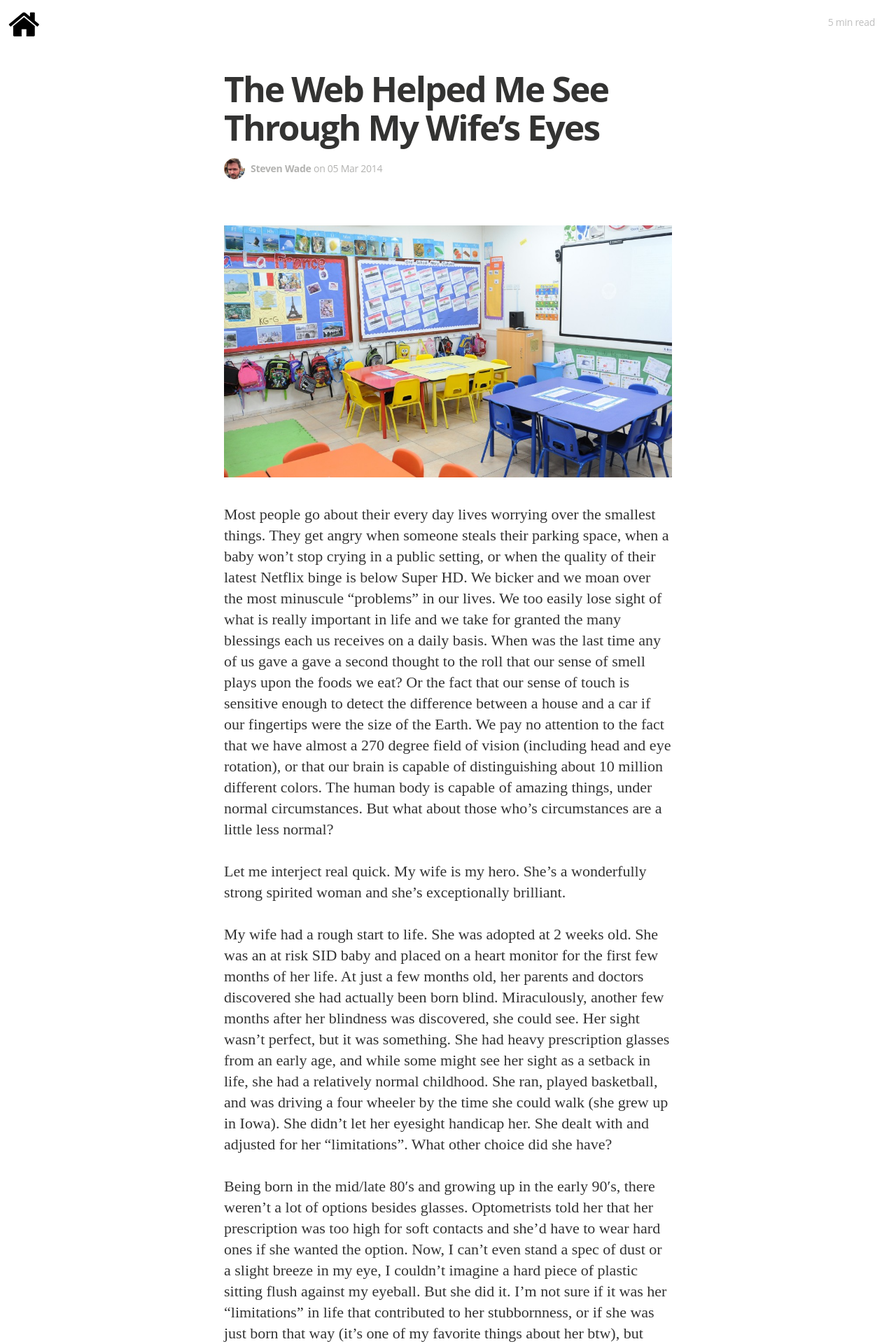
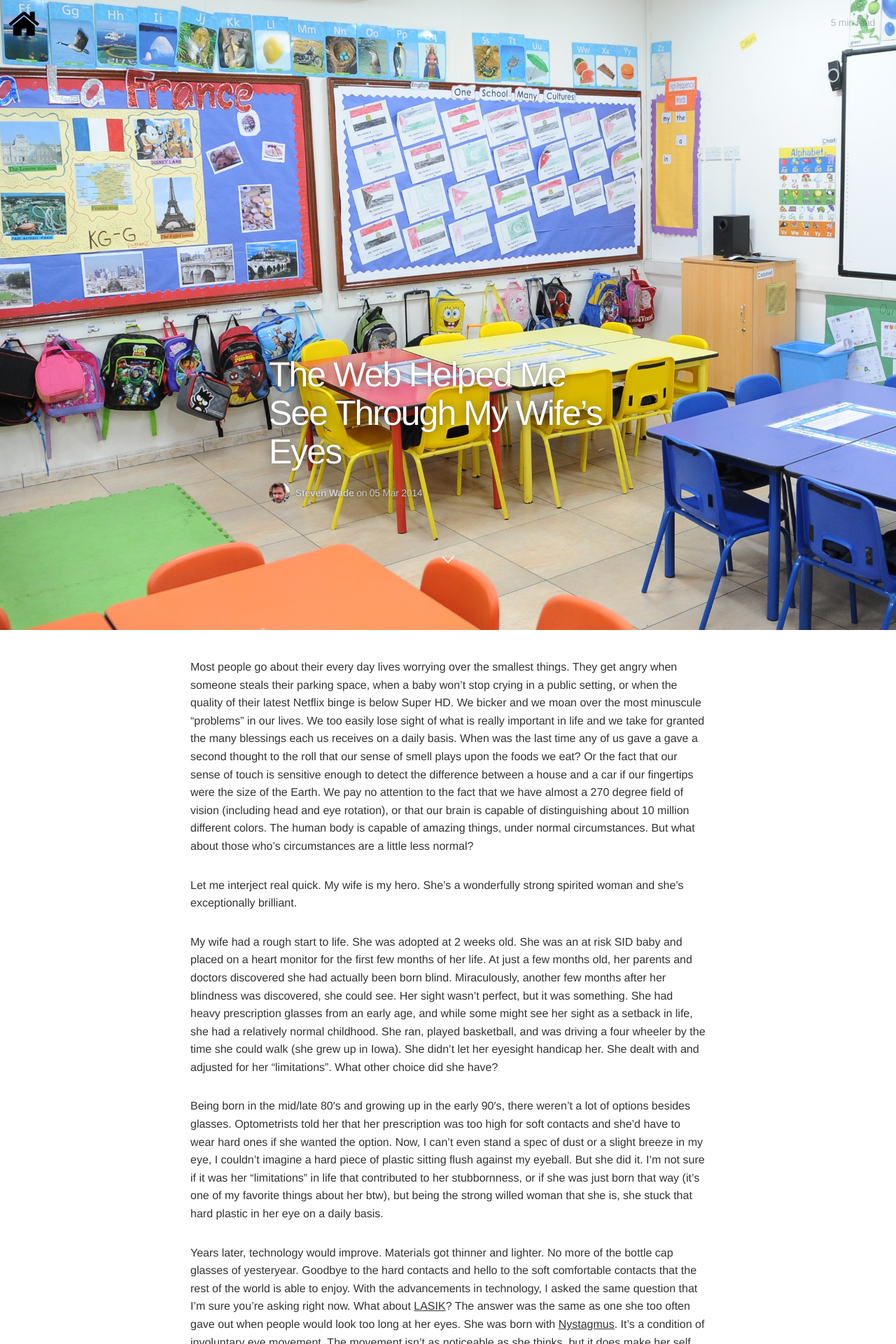
Before and after one commit to stevenwadejr/stevenwade.github.io, a Jekyll site: the page built from _posts/2014-03-05-the-web-helped-me-see-through-my-wifes-eyes.md, in a window 1280 px wide. Shown: the top 1920 px of the page at 70% size. Built offline with Jekyll 4.4.1, drawn with Linux system fonts in a browser that asks for light colours; nearby versions of some CDN libraries; some web fonts are replaced; Markdown is read by kramdown in place of the engine named in the settings; comment, search, counter and statistics services are not loaded.

Commit message:
Updated styles. Added post image to a post.

```diff
--- a/_posts/2014-03-05-the-web-helped-me-see-through-my-wifes-eyes.md
+++ b/_posts/2014-03-05-the-web-helped-me-see-through-my-wifes-eyes.md
@@ -3,8 +3,8 @@ title: 'The Web Helped Me See Through My Wife&#8217;s Eyes'
 author: Steven Wade
 layout: post
 comments: true
+image: /assets/article_images/2014-03-05-the-web-helped-me-see-through-my-wifes-eyes/classroom_0_0_0.jpg
 ---
-![](/assets/article_images/2014-03-05-the-web-helped-me-see-through-my-wifes-eyes/classroom_0_0_0-1024x576.jpg)
 
 Most people go about their every day lives worrying over the smallest things. They get angry when someone steals their parking space, when a baby won&#8217;t stop crying in a public setting, or when the quality of their latest Netflix binge is below Super HD. We bicker and we moan over the most minuscule &#8220;problems&#8221; in our lives. We too easily lose sight of what is really important in life and we take for granted the many blessings each us receives on a daily basis. When was the last time any of us gave a gave a second thought to the roll that our sense of smell plays upon the foods we eat? Or the fact that our sense of touch is sensitive enough to detect the difference between a house and a car if our fingertips were the size of the Earth. We pay no attention to the fact that we have almost a 270 degree field of vision (including head and eye rotation), or that our brain is capable of distinguishing about 10 million different colors. The human body is capable of amazing things, under normal circumstances. But what about those who&#8217;s circumstances are a little less normal?
 
--- a/css/main.sass
+++ b/css/main.sass
@@ -11,7 +11,9 @@
 $rs: 16px
 
 $font-serif: Linux Libertine
-$font-sans: Open Sans, MundoSans, "Helvetica Neue", Arial, Helvetica, sans-serif
+//$font-sans: Open Sans, MundoSans, "Helvetica Neue", Arial, Helvetica, sans-serif
+$font-sans: Helvetica, Arial, sans-serif
+$body-text-color: #333 //#4e5665
 
 
 @mixin respond-to($breakpoint)
@@ -88,7 +90,7 @@ body
 
 .blog-header
   width: 100%
-  max-width: 640px
+  max-width: 736px
   margin: 0 auto
   position: relative
   padding: 0
@@ -116,12 +118,12 @@ body
     padding: $rs*5.25 $rs $rs/2
     font-size: 50px
     text-align: center
-    font-weight: 700
+    font-weight: 300
     letter-spacing: -2px
     outline: 0
     line-height: 50px
     word-break: break-word
-    color: #333
+    color: #141823
   .blog-description
     margin: 0 0 20px
     padding: 0 $rs*2
@@ -142,7 +144,7 @@ body
 
 .content
   width: 100%
-  max-width: 640px
+  max-width: 736px
   margin: 0 auto
   @include box-sizing(border-box)
   @include respond-to(800)
@@ -154,15 +156,15 @@ body
       border-bottom: 0px
     .post-title
       letter-spacing: -0.02em
-      font-weight: 700
+      font-weight: 300
       font-style: normal
       display: block
-      font-size: 28px
+      font-size: 36px
       line-height: 1.1
       margin: 0 0
       a
         text-decoration: none
-        color: #333332
+        color: #141823
         &:hover
           text-decoration: none
     .post-excerpt
@@ -171,7 +173,7 @@ body
       font-style: normal
       font-size: 20px
       line-height: 1.3
-      color: #666665
+      color: $body-text-color
     .post-meta
       font-size: 14px
       color: #b3b3b1
@@ -274,7 +276,7 @@ body
         left: $rs
         right: $rs
     .post-title
-      font-weight: 700
+      font-weight: 300
       font-style: normal
       letter-spacing: -0.04em
       font-size: 50px
@@ -323,12 +325,12 @@ body
       font-family: $font-sans
       padding-top: 60px
     .post-title
-      font-weight: 700
+      font-weight: 300
       font-style: normal
       letter-spacing: -0.04em
-      font-size: 50px
+      font-size: 36px
       line-height: 1.1
-      color: #333332
+      color: #141823
       margin-bottom: 16px
     .author-image
       display: inline-block
@@ -355,7 +357,7 @@ body
       text-overflow: ellipsis
   .post-content
     width: 100%
-    font-family: $font-serif
+    font-family: $font-sans
     color: #333
     h1, h2, h3
       font-family: $font-sans
@@ -377,18 +379,18 @@ body
       padding-top: 31px
       margin-bottom: 4px
     p
-      font-weight: 400
+      font-weight: 300
       font-style: normal
-      font-size: 22px
-      line-height: 30px
+      font-size: 16px
+      line-height: 1.6em
       margin: 0
       padding-bottom: 30px
-      color: #333
+      color: $body-text-color
       -webkit-hyphens: auto
       -moz-hyphens: auto
       hyphens: auto
     a
-      color: #333
+      color: $body-text-color
       text-decoration: underline
     img
       max-width: 100%
```
Also changed, not shown: assets/article_images/2014-03-05-the-web-helped-me-see-through-my-wifes-eyes/classroom_0_0_0.jpg (added).
